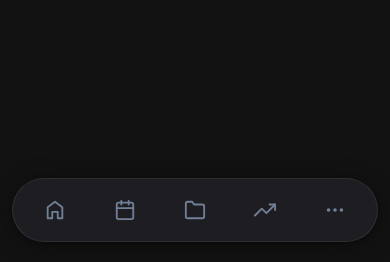
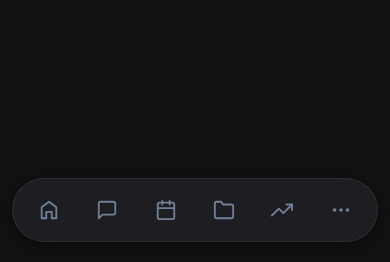
Before and after one commit to Yoagesh7/PAI_v1.ai, a Flask app: page /admin in a window 390 px wide. Shown: the part 582-844 px from the top of the page. Run offline with Flask 3, Linux system fonts and the light colour scheme; the visitor is signed in with stand-in values (Sample User, id 1); data comes from the database, SQL or seed files in the repository; some libraries are stand-ins or nearby versions.

Commit message:
feat: add mentor chat menu item to mobile bottom navigation near home

```diff
--- a/web/templates/base.html
+++ b/web/templates/base.html
@@ -680,6 +680,15 @@
                     <span>Home</span>
                 </a>
 
+                <!-- 1.5. Mentor Chat -->
+                <a href="/mentor" class="mobile-nav-item {{ 'active' if active_page == 'mentor' }}">
+                    <svg viewBox="0 0 24 24" fill="none" stroke="currentColor" stroke-width="2" stroke-linecap="round"
+                        stroke-linejoin="round">
+                        <path d="M21 15a2 2 0 0 1-2 2H7l-4 4V5a2 2 0 0 1 2-2h14a2 2 0 0 1 2 2z" />
+                    </svg>
+                    <span>Chat</span>
+                </a>
+
                 <!-- 2. Habits (Calendar Icon) -->
                 <a href="/habits" class="mobile-nav-item {{ 'active' if active_page == 'habits' }}">
                     <svg viewBox="0 0 24 24" fill="none" stroke="currentColor" stroke-width="2" stroke-linecap="round"
```
